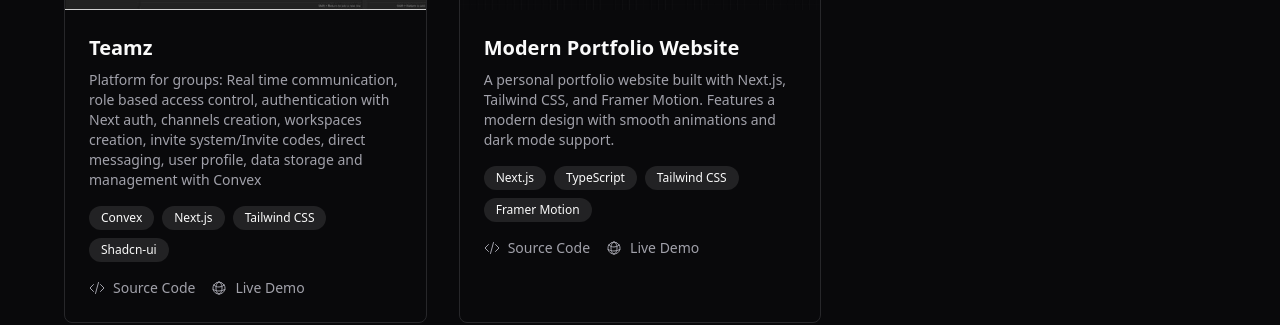
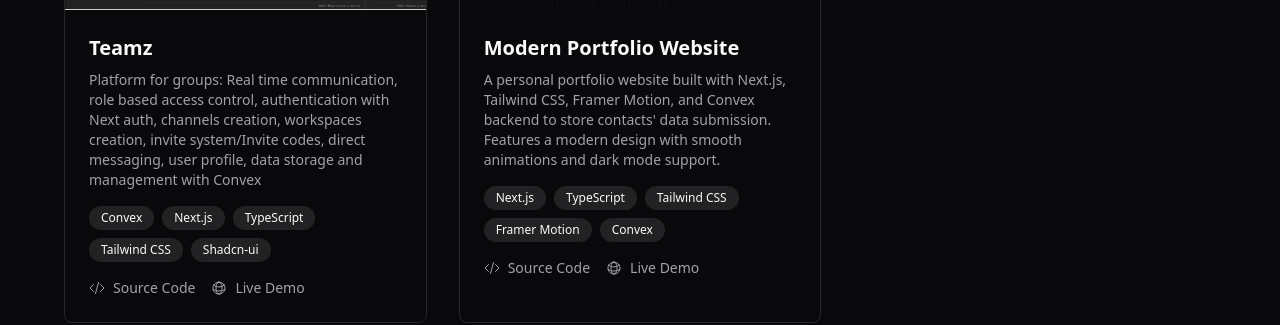
Before and after one commit to PeterDiyo/Portfolio, a Next.js app: page /projects in a window 1280 px wide. Shown: the part 531-856 px from the top of the page. Built offline with nearby package versions, Linux system fonts and the light colour scheme; no server answers.

Commit message:
Updated Modern Portfolio Website info. issue: #3

```diff
--- a/src/app/projects/page.tsx
+++ b/src/app/projects/page.tsx
@@ -16,16 +16,28 @@ const projects = [
     description:
       "Platform for groups: Real time communication, role based access control, authentication with Next auth, channels creation, workspaces creation, invite system/Invite codes, direct messaging, user profile, data storage and management with Convex",
     image: "/projects/teamz.jpeg",
-    technologies: ["Convex", "Next.js", "Tailwind CSS", "Shadcn-ui"],
+    technologies: [
+      "Convex",
+      "Next.js",
+      "TypeScript",
+      "Tailwind CSS",
+      "Shadcn-ui",
+    ],
     sourceCode: "https://github.com/PeterDiyo/Teamz",
     liveDemo: "https://teamz-seven.vercel.app/",
   },
   {
     title: "Modern Portfolio Website",
     description:
-      "A personal portfolio website built with Next.js, Tailwind CSS, and Framer Motion. Features a modern design with smooth animations and dark mode support.",
+      "A personal portfolio website built with Next.js, Tailwind CSS, Framer Motion, and Convex backend to store contacts' data submission. Features a modern design with smooth animations and dark mode support.",
     image: "/projects/profp.jpg",
-    technologies: ["Next.js", "TypeScript", "Tailwind CSS", "Framer Motion"],
+    technologies: [
+      "Next.js",
+      "TypeScript",
+      "Tailwind CSS",
+      "Framer Motion",
+      "Convex",
+    ],
     sourceCode: "https://github.com/PeterDiyo/Portfolio",
     liveDemo: "https://peterdiyo.vercel.app",
   },
```
